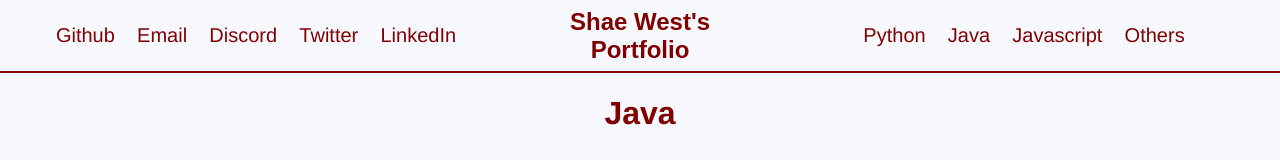
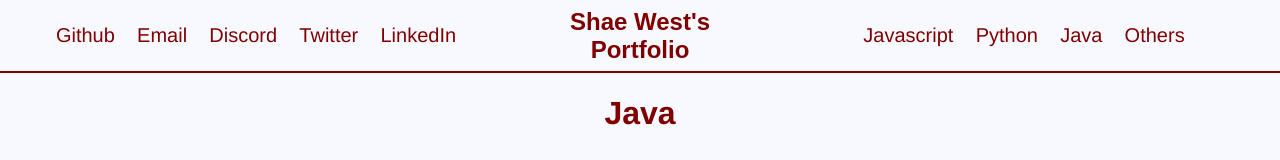
Before and after one commit to westshae/-old-westshae.github.io, a React (Create React App) app: page /#/java in a window 1280 px wide. Shown: the top 160 px of the page. Built offline with nearby package versions, Linux system fonts and the light colour scheme; no server answers.

Commit message:
Changed order of programming languages page

```diff
--- a/src/components/Navigation.jsx
+++ b/src/components/Navigation.jsx
@@ -72,9 +72,9 @@ const Navigation = () => {
                 <Title onClick={indexRoute}>Shae West's Portfolio</Title>
             </Section>
             <Section>
+                <Button onClick={javascriptRoute}>Javascript</Button>
                 <Button onClick={pythonRoute}>Python</Button>
                 <Button onClick={javaRoute}>Java</Button>
-                <Button onClick={javascriptRoute}>Javascript</Button>
                 <Button onClick={othersRoute}>Others</Button>
             </Section>
         </StyledNavigation>
```
